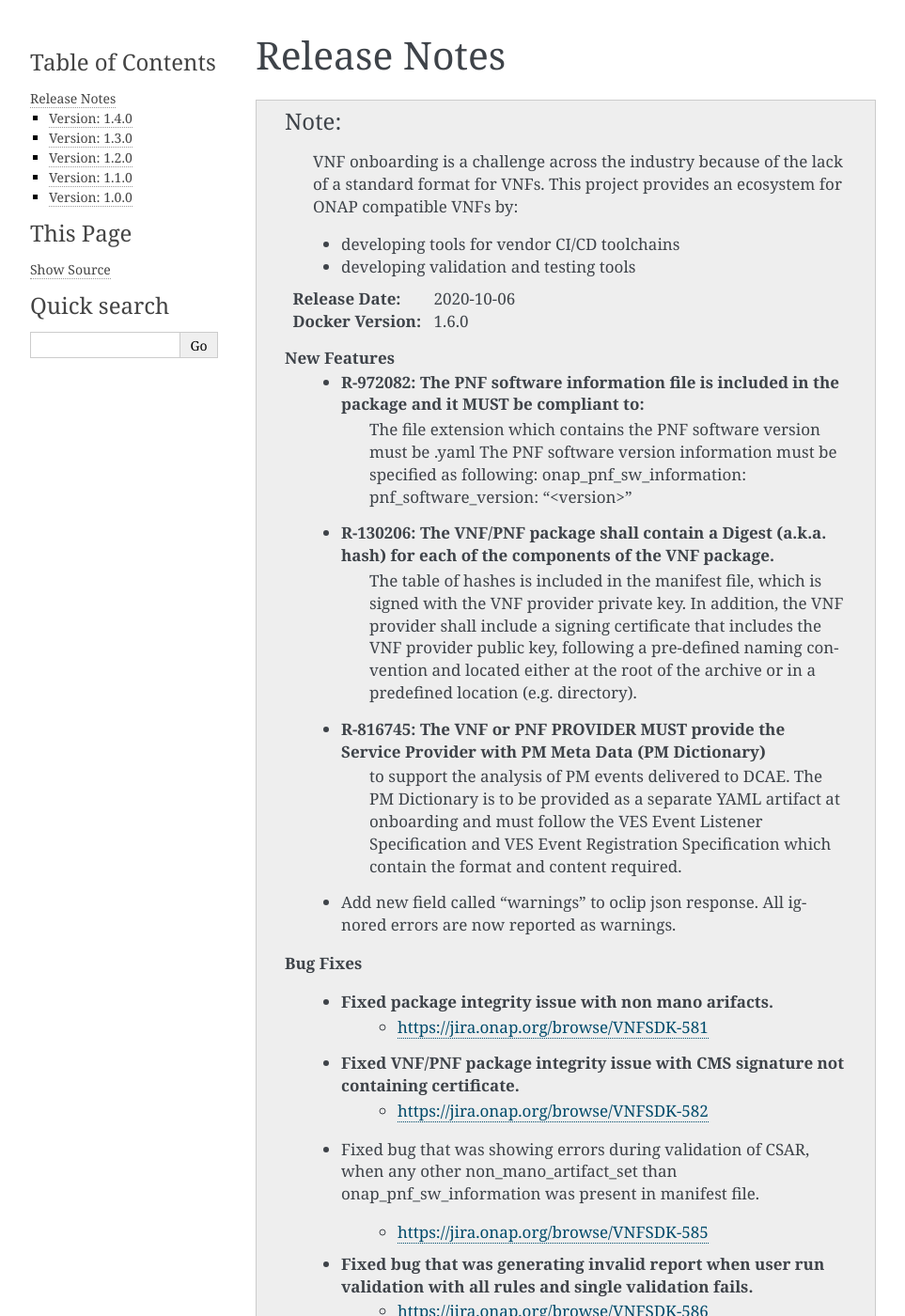
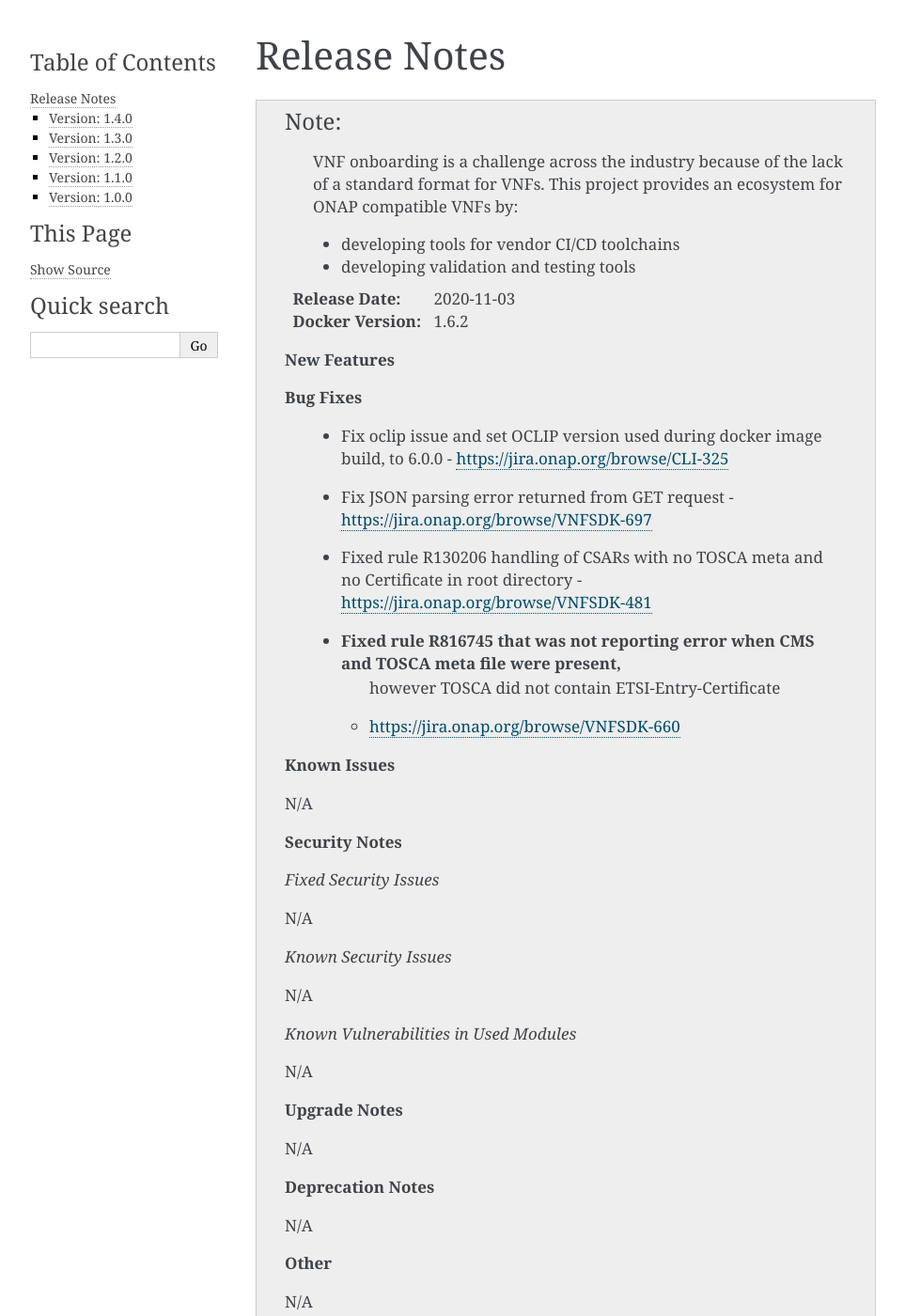
Before and after one commit to onap/vnfsdk-model, a Sphinx documentation site: the page built from docs/release-notes.rst, in a window 1280 px wide and 1400 px high. Shown: the whole window at 94% size, without its empty margins (148-1111 px from the left). Built offline with Sphinx 7.4.7, drawn with Linux system fonts in a browser that asks for light colours; pages that are not in the unit, such as notebooks, are missing from menus.

Commit message:
Update release-notes with version 1.6.2.
Signed-off-by: Bartosz Gardziejewski <bartosz.gardziejewski@nokia.com>
Change-Id: Ic4e15c1d70c171637e40cb15f4491509b611284d
Issue-ID: VNFSDK-704

```diff
--- a/docs/release-notes.rst
+++ b/docs/release-notes.rst
@@ -13,6 +13,57 @@ Release Notes
 
    * developing tools for vendor CI/CD toolchains
    * developing validation and testing tools
+
+
+ Version: 1.6.2
+ --------------
+
+ :Release Date: 2020-11-03
+ :Docker Version: 1.6.2
+
+ **New Features**
+
+ **Bug Fixes**
+
+  * Fix oclip issue and set OCLIP version used during docker image build, to 6.0.0
+    - https://jira.onap.org/browse/CLI-325
+  * Fix JSON parsing error returned from GET request
+    - https://jira.onap.org/browse/VNFSDK-697
+  * Fixed rule R130206 handling of CSARs with no TOSCA meta and no Certificate in root directory
+    - https://jira.onap.org/browse/VNFSDK-481
+  * Fixed rule R816745 that was not reporting error when CMS and TOSCA meta file were present,
+     however TOSCA did not contain ETSI-Entry-Certificate
+    - https://jira.onap.org/browse/VNFSDK-660
+
+ **Known Issues**
+
+ N/A
+
+ **Security Notes**
+
+ *Fixed Security Issues*
+
+ N/A
+
+ *Known Security Issues*
+
+ N/A
+
+ *Known Vulnerabilities in Used Modules*
+
+ N/A
+
+ **Upgrade Notes**
+
+ N/A
+
+ **Deprecation Notes**
+
+ N/A
+
+ **Other**
+
+ N/A
 
 
  Version: 1.6.0
```
